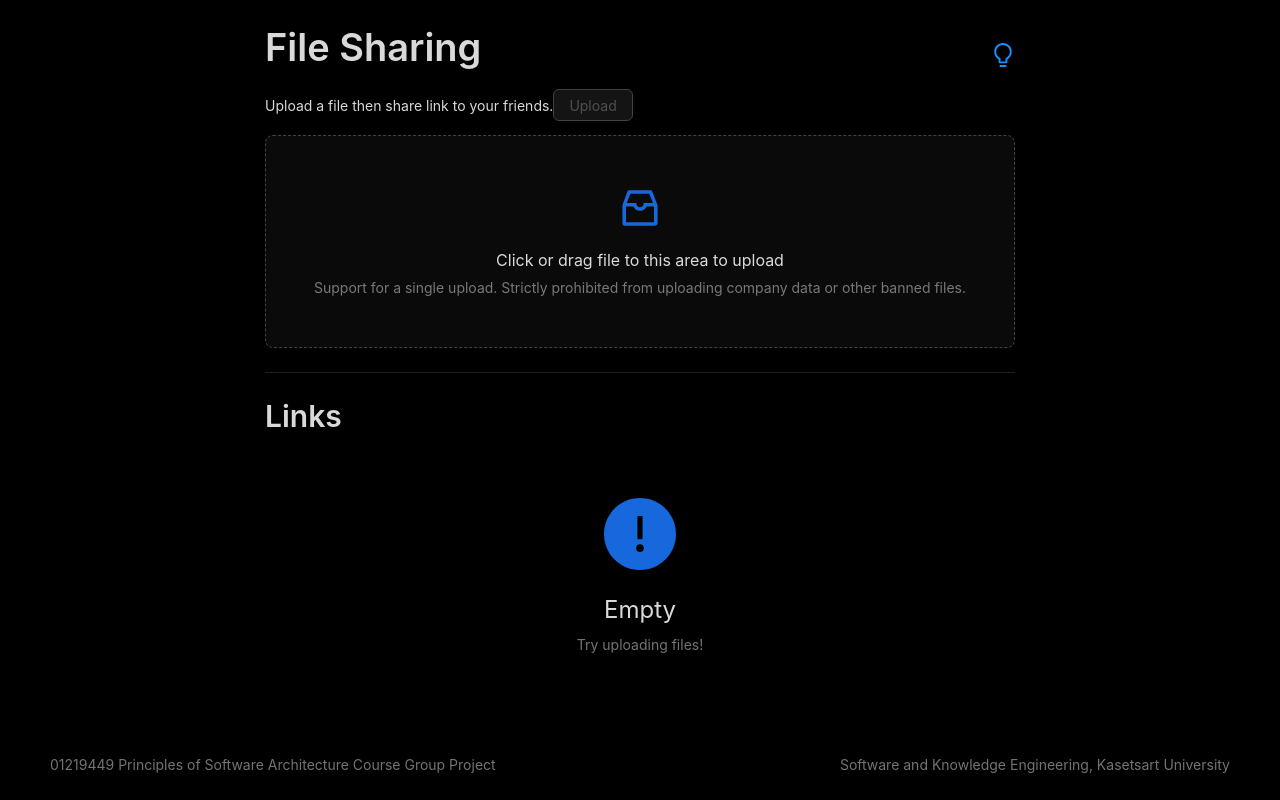
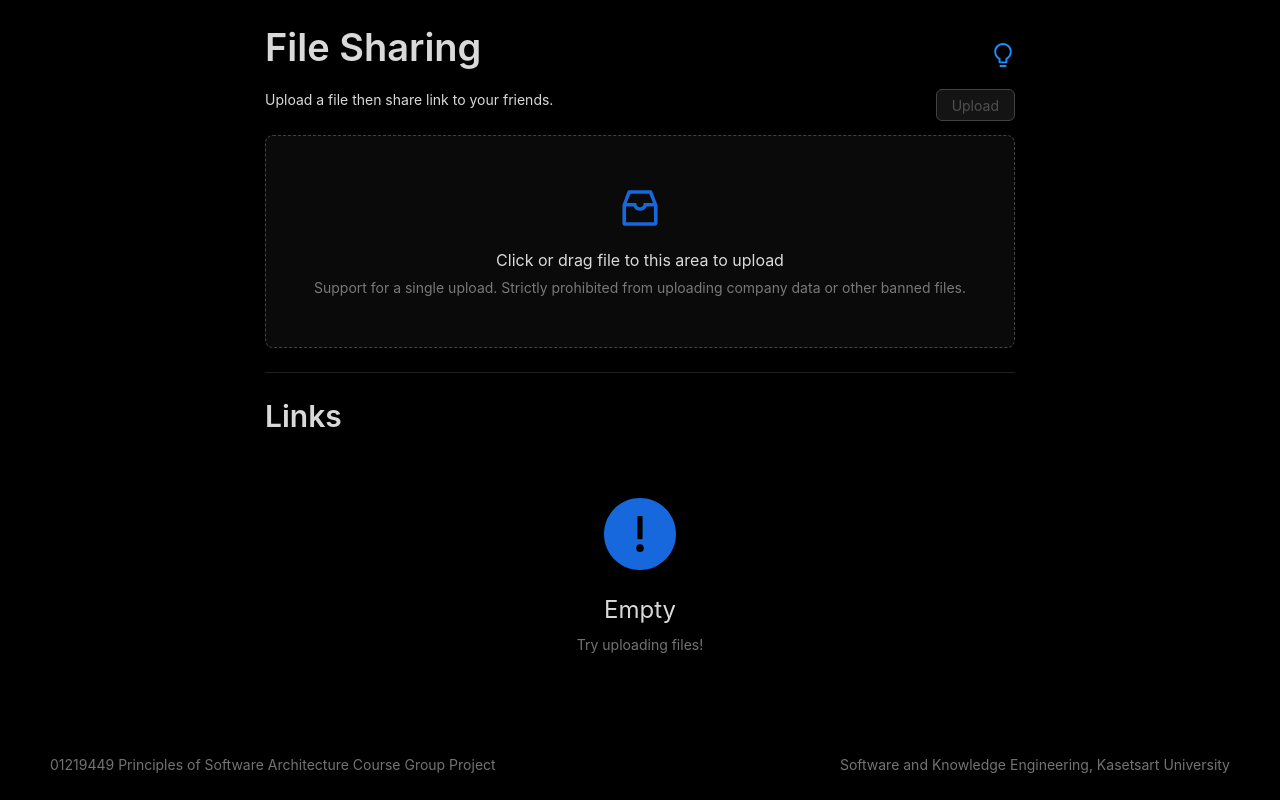
Before and after one commit to ttxking/fileshare-aws, a Next.js app: page / in a window 1280 px wide. Built offline with nearby package versions, Linux system fonts and the light colour scheme.

Commit message:
justify btn & loading state

```diff
--- a/pages/index.tsx
+++ b/pages/index.tsx
@@ -10,13 +10,13 @@ import {
   App
 } from 'antd'
 import { useAtomValue, useSetAtom } from 'jotai'
-import { useCallback } from 'react'
+import { useCallback, useState } from 'react'
 import { UploadFileSection } from '../components/UploadFileSection'
 import { URLListSection } from '../components/URLListSection'
 import { Footer } from '../components/Footer'
 import Head from 'next/head'
 import { upload } from '@/service/upload'
-import { filesAtom, linksAtom } from '@/atoms/files'
+import { filesAtom, linksAtom, uploadFilesAtom } from '@/atoms/files'
 import { useAtom } from 'jotai'
 import { themeAtom } from '@/atoms/theme'
 
@@ -26,18 +26,22 @@ const { Content } = Layout
 export default function Home() {
   const { message } = App.useApp()
   const { defaultAlgorithm, darkAlgorithm } = appTheme
+  const [theme, setTheme] = useAtom(themeAtom)
   const files = useAtomValue(filesAtom)
   const setLinks = useSetAtom(linksAtom)
-  const [theme, setTheme] = useAtom(themeAtom)
+  const setUploadFiles = useSetAtom(uploadFilesAtom)
+  const [isUploading, setIsUploading] = useState(false)
 
   const handleClick = () => {
     setTheme(theme === 'dark' ? 'light' : 'dark')
   }
 
   const handleUpload = useCallback(async () => {
+    setIsUploading(true)
     try {
       const response = await upload(...files)
       setLinks((links) => [...links, response.fileId])
+      setUploadFiles([])
       message.success('Upload success')
     } catch (err) {
       if (err instanceof Error) {
@@ -46,8 +50,10 @@ export default function Home() {
         message.error('Unknown error')
       }
       console.error('Error: ', err)
+    } finally {
+      setIsUploading(false)
     }
-  }, [files, setLinks, message])
+  }, [files, message, setLinks, setUploadFiles])
 
   return (
     <>
@@ -75,9 +81,14 @@ export default function Home() {
                 style={{ color: '#1890ff', fontSize: '1.5rem' }}
               />
             </Space>
-            <Paragraph>
+            <Paragraph
+              style={{ display: 'flex', justifyContent: 'space-between' }}
+            >
               Upload a file then share link to your friends.
-              <Button onClick={handleUpload} disabled={files.length === 0}>
+              <Button
+                onClick={handleUpload}
+                disabled={files.length === 0 || isUploading}
+              >
                 Upload
               </Button>
             </Paragraph>
```
